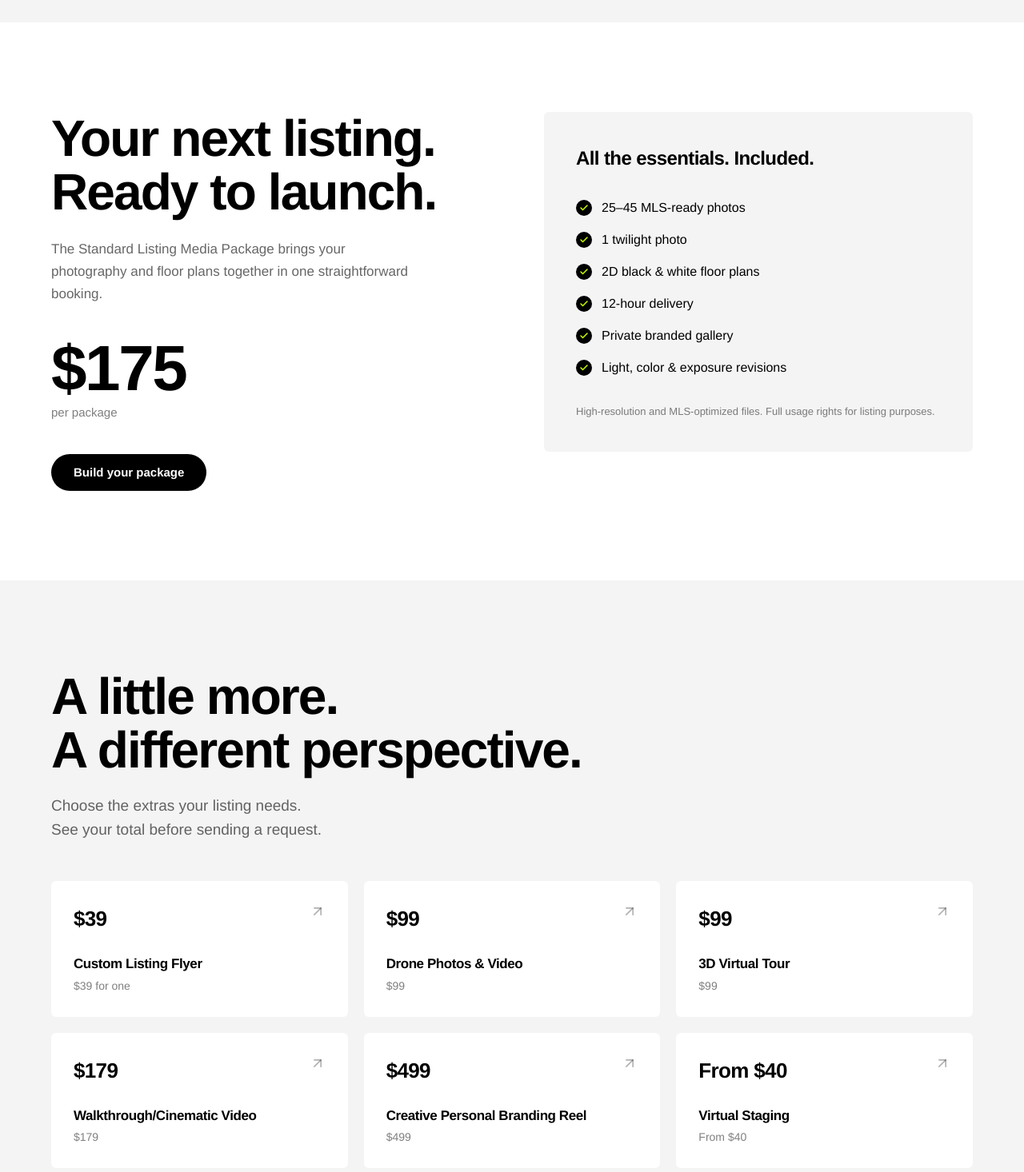
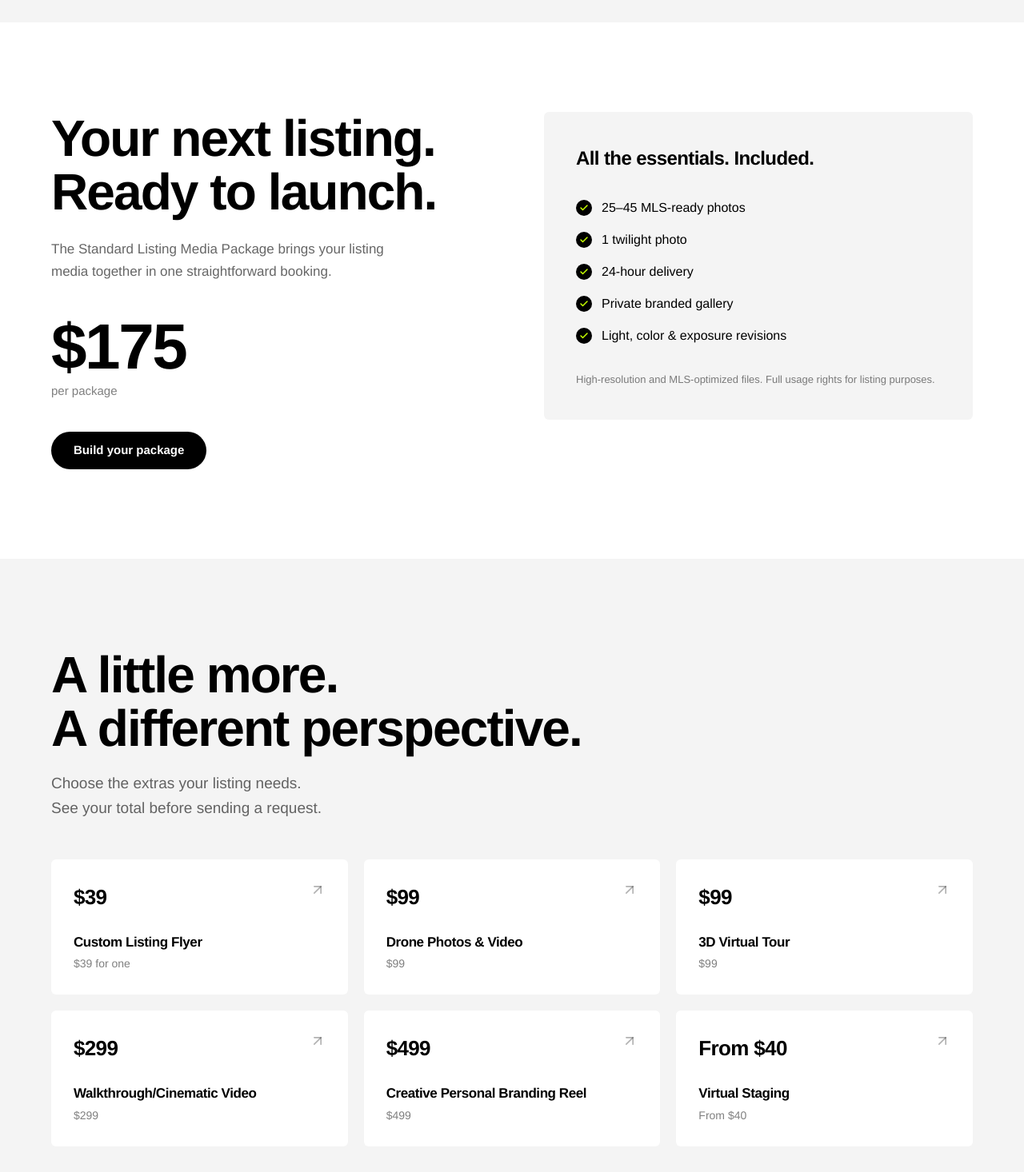
Before and after one commit to Imtiaj007zee/Luxentra-Media-, a React (Vite) app: page / in a window 1280 px wide. Shown: the part 2971-4437 px from the top of the page at 80% size. Built offline with nearby package versions, Linux system fonts and the light colour scheme.

Commit message:
Walkthrough video 179->299; package: drop floor plans, 12h->24h delivery

```diff
--- a/src/react-app/pages/Home.tsx
+++ b/src/react-app/pages/Home.tsx
@@ -34,8 +34,7 @@ const SERVICES = [
 const PACKAGE_FEATURES = [
   "25–45 MLS-ready photos",
   "1 twilight photo",
-  "2D black & white floor plans",
-  "12-hour delivery",
+  "24-hour delivery",
   "Private branded gallery",
   "Light, color & exposure revisions",
 ];
@@ -44,7 +43,7 @@ const ADD_ONS = [
   { name: "Custom Listing Flyer", price: "$39", note: "$39 for one" },
   { name: "Drone Photos & Video", price: "$99", note: "$99" },
   { name: "3D Virtual Tour", price: "$99", note: "$99" },
-  { name: "Walkthrough/Cinematic Video", price: "$179", note: "$179" },
+  { name: "Walkthrough/Cinematic Video", price: "$299", note: "$299" },
   { name: "Creative Personal Branding Reel", price: "$499", note: "$499" },
   { name: "Virtual Staging", price: "From $40", note: "From $40" },
 ];
@@ -282,7 +281,7 @@ export default function HomePage() {
               Ready to launch.
             </h2>
             <p className="text-[17px] text-black/60 leading-relaxed mb-10 max-w-md">
-              The Standard Listing Media Package brings your photography and floor plans together
+              The Standard Listing Media Package brings your listing media together
               in one straightforward booking.
             </p>
             <p className="text-[64px] md:text-[80px] font-bold tracking-[-0.03em] leading-none mb-1">
--- a/src/react-app/pages/Order.tsx
+++ b/src/react-app/pages/Order.tsx
@@ -15,7 +15,7 @@ const ADD_ONS: AddOn[] = [
   { id: "flyer", name: "Custom Listing Flyer", price: 39, icon: FileText },
   { id: "drone", name: "Drone Photos & Video", price: 99, icon: Plane },
   { id: "3d_tour", name: "3D Virtual Tour", price: 99, icon: Box },
-  { id: "video", name: "Walkthrough/Cinematic Video", price: 179, icon: Video },
+  { id: "video", name: "Walkthrough/Cinematic Video", price: 299, icon: Video },
   { id: "reel", name: "Creative Personal Branding Reel", price: 499, icon: Video },
 ];
 
@@ -151,8 +151,7 @@ export default function OrderPage() {
                     <ul className="text-[15px] text-white/60 space-y-1.5">
                       <li>• 25–45 MLS-ready photos</li>
                       <li>• 1 twilight photo</li>
-                      <li>• 2D black & white floor plans</li>
-                      <li>• 12-hour delivery</li>
+                      <li>• 24-hour delivery</li>
                       <li>• Private branded gallery</li>
                       <li>• Free revisions</li>
                     </ul>
```
